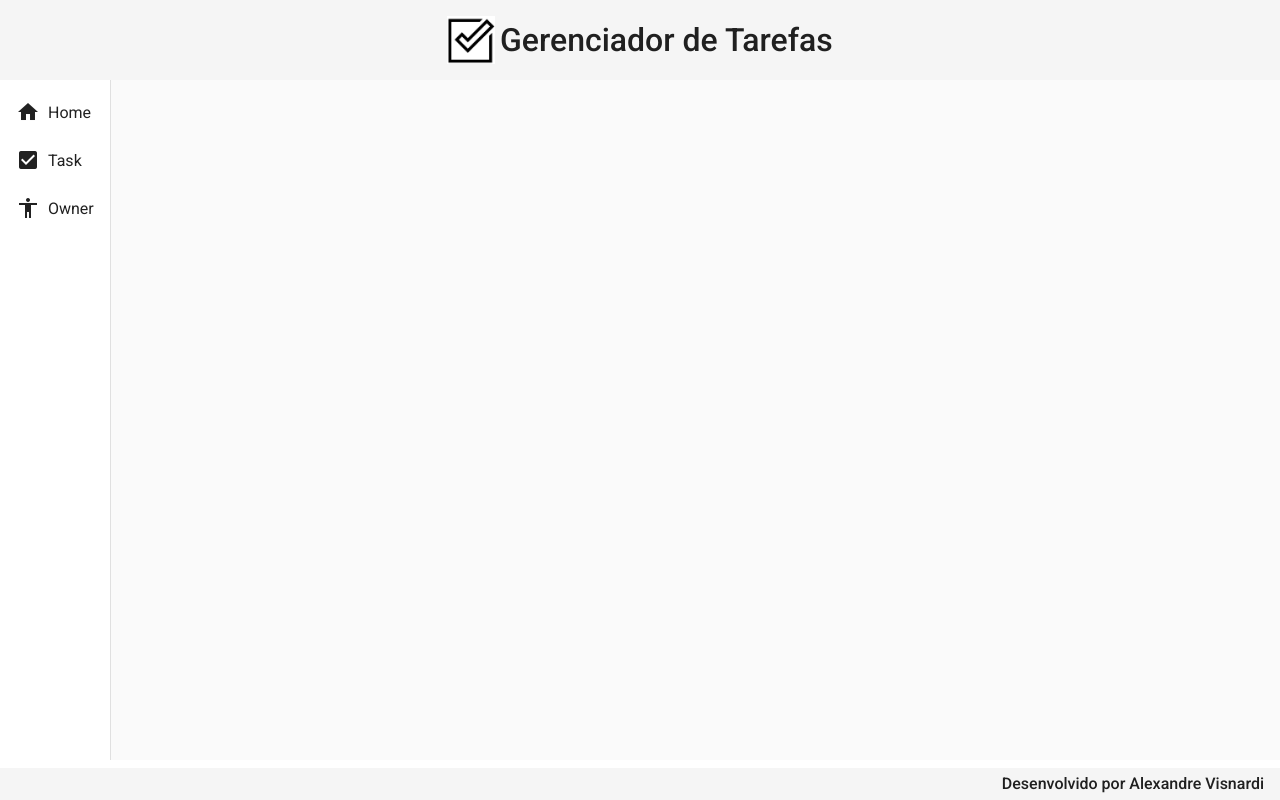
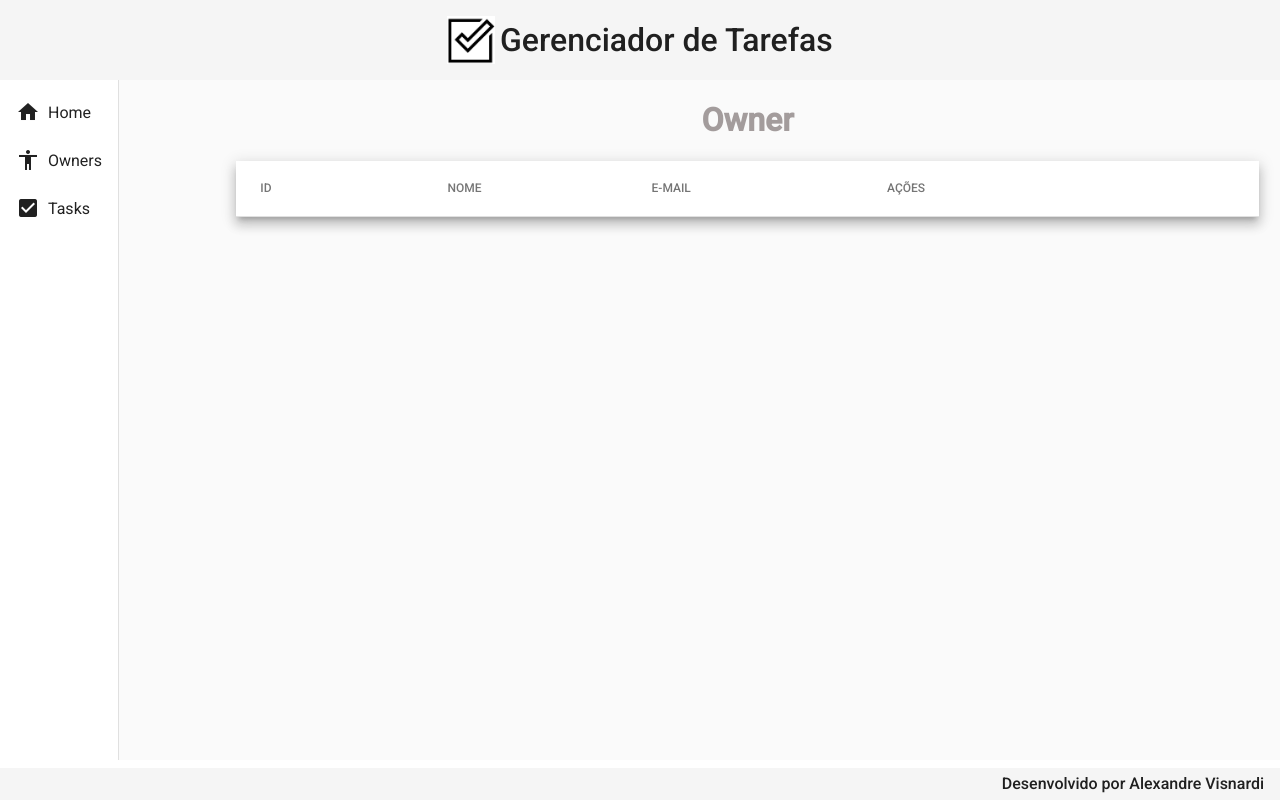
Before and after one commit to avisnardi/vsn.task.front.repo, an Angular app in the folder vsn-task-front/: page /owners in a window 1280 px wide. Before the commit this address led to /. Built offline with nearby package versions, Linux system fonts and the light colour scheme.

Commit message:
Aula 32 - Componente OWNER-READ (Parte 1).

```diff
--- a/vsn-task-front/src/app/components/template/nav/nav.component.html
+++ b/vsn-task-front/src/app/components/template/nav/nav.component.html
@@ -4,11 +4,11 @@
             <a routerLink="" routerLinkActive="router-link-active"  mat-list-item>
                 <i class="material-icons">home</i>Home
             </a>
-            <a mat-list-item>
-                <i class="material-icons">check_box</i>Task
+            <a routerLink="owners" mat-list-item>
+                <i class="material-icons">accessibility</i>Owners
             </a>
             <a mat-list-item>
-                <i class="material-icons">accessibility</i>Owner
+                <i class="material-icons">check_box</i>Tasks
             </a>
         </mat-nav-list>
     </mat-sidenav>
--- a/vsn-task-front/src/app/components/template/nav/nav.component.ts
+++ b/vsn-task-front/src/app/components/template/nav/nav.component.ts
@@ -1,5 +1,4 @@
 import { Component, OnInit } from '@angular/core';
-import { Routes, RouterModule } from '@angular/router'
 
 @Component({
   selector: 'app-nav',
--- /dev/null
+++ b/vsn-task-front/src/app/components/views/owner/owner-read/owner-read.component.css
@@ -0,0 +1,19 @@
+.content {
+    width: 96%;
+    margin: auto auto auto auto;
+}
+
+.title {
+    text-align: center;
+    margin-bottom: 1rem;
+}
+
+.title h1 {
+    font-size: 2rem;
+    color: rgb(163, 156, 156);
+    font-weight: 800;
+}
+
+.table {
+    width: 100%;
+}
--- /dev/null
+++ b/vsn-task-front/src/app/components/views/owner/owner-read/owner-read.component.html
@@ -0,0 +1,40 @@
+<div class="content">
+    <div class="title">
+        <h1>Owner</h1>
+    </div>
+
+    <div class="mat-elevation-z8 content-table">
+
+    <table class="table" mat-table>
+
+        <!-- Id Column -->
+        <ng-container matColumnDef="id">
+          <th mat-header-cell *matHeaderCellDef> ID </th>
+          <td mat-cell *matCellDef="let element"> {{ element.id }} </td>
+        </ng-container>
+
+        <!-- Name Column -->
+        <ng-container matColumnDef="name">
+          <th mat-header-cell *matHeaderCellDef> NOME </th>
+          <td mat-cell *matCellDef="let element"> {{ element.name }} </td>
+        </ng-container>
+
+                <!-- E-Mail Column -->
+                <ng-container matColumnDef="email">
+                    <th mat-header-cell *matHeaderCellDef> E-MAIL </th>
+                    <td mat-cell *matCellDef="let element"> {{ element.email }} </td>
+                  </ng-container>
+
+
+        <!-- Ações Column -->
+        <ng-container matColumnDef="acoes">
+          <th mat-header-cell *matHeaderCellDef> AÇÕES </th>
+          <td mat-cell *matCellDef="let element"> {{ element.acoes }} </td>
+        </ng-container>
+
+        <tr mat-header-row *matHeaderRowDef="displayedColumns"></tr>
+        <tr mat-row *matRowDef="let row; columns: displayedColumns;"></tr>
+      </table>
+    </div>
+
+</div>
--- /dev/null
+++ b/vsn-task-front/src/app/components/views/owner/owner-read/owner-read.component.ts
@@ -0,0 +1,17 @@
+import { Component, OnInit } from '@angular/core';
+
+@Component({
+  selector: 'app-owner-read',
+  templateUrl: './owner-read.component.html',
+  styleUrls: ['./owner-read.component.css']
+})
+export class OwnerReadComponent implements OnInit {
+
+  constructor() { }
+
+  ngOnInit(): void {
+  }
+
+  displayedColumns: string[] = ['id', 'name', 'email', 'acoes'];
+
+}
```
Also changed, not shown: vsn-task-front/src/app/app-routing.module.ts (+4 -5 lines), vsn-task-front/src/app/app.module.ts (+17 -12 lines).
